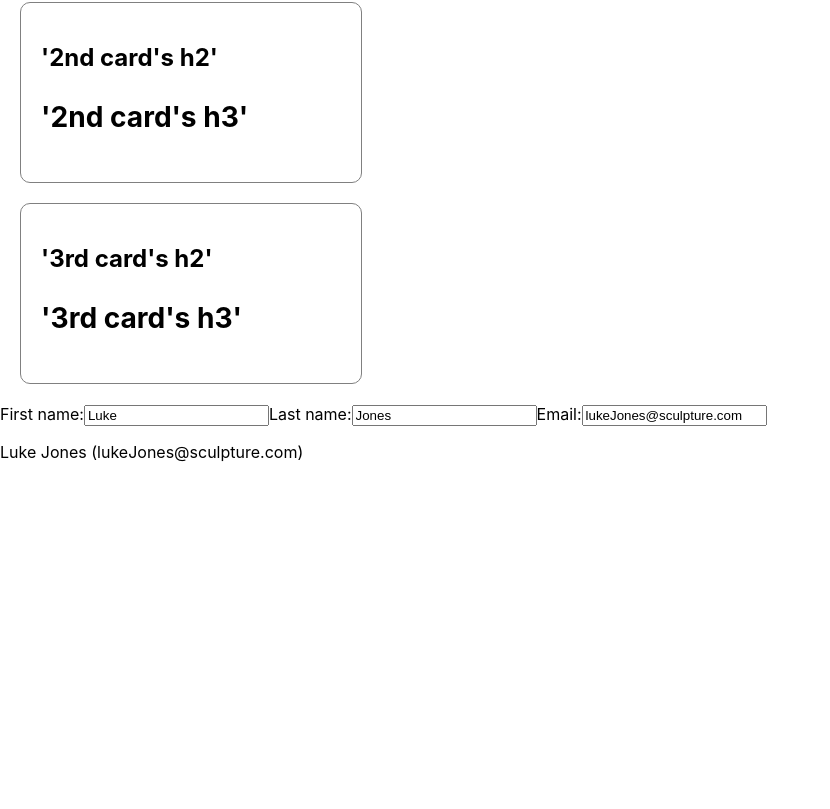
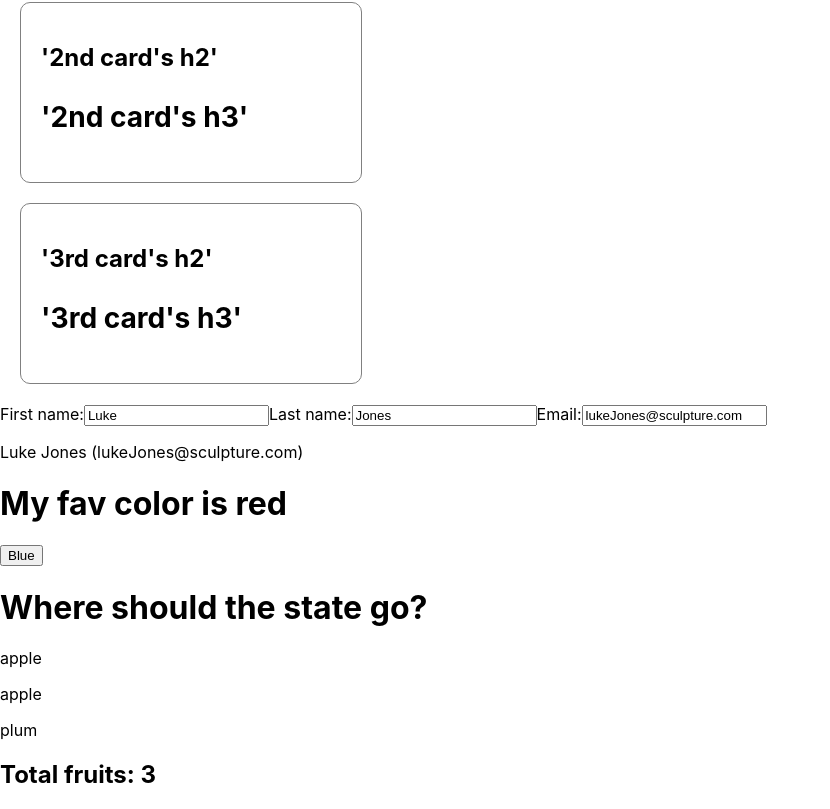
Before and after one commit to rihannas/Frontend-Projects, a React (Create React App) app in the folder Meta-Frontend/react/create_component/: page / in a window 1280 px wide. Shown: the part 621-1430 px from the top of the page, without its empty margins (0-830 px from the left). Before the commit the page ends 1099 px from the top, so only its background shows below. Built offline with nearby package versions, Linux system fonts and the light colour scheme.

Commit message:
prop drilling

```diff
--- a/Meta-Frontend/react/create_component/src/App.js
+++ b/Meta-Frontend/react/create_component/src/App.js
@@ -1,11 +1,20 @@
 // import logo from './logo.svg';
+import React from "react";
 import './App.css';
 import Header from './components/Header';
 import Main from './components/Main';
 import Sidebar from './components/Sidebar';
 import Card from './components/Card';
 import RegisterForm from './components/Form';
+import FavColor from './components/FavColor';
+import Fruits from "./components/Fruits";
+import FruitsCounter from "./components/FruitsCounter";
 function App() {
+  const [fruits] = React.useState([
+        {fruitName: 'apple', id: 1},
+        {fruitName: 'apple', id: 2},
+        {fruitName: 'plum', id: 3},
+    ]);
   return (
     <div>
       <Header name='jk' color='purple'/>
@@ -17,7 +26,16 @@
         <Card h2="3rd card's h2" h3="3rd card's h3"/>
       </div>
       <RegisterForm />
+      <FavColor/>
+
+      <div>
+      <h1>Where should the state go?</h1>
+      <Fruits fruits={fruits} />
+      <FruitsCounter fruits={fruits}/>
     </div>
+    </div>
+
+
 
     );
 }
--- /dev/null
+++ b/Meta-Frontend/react/create_component/src/components/Fruits.js
@@ -0,0 +1,13 @@
+import React from "react";
+
+function Fruits(props) {
+
+
+    return (
+        <div>
+            {props.fruits.map(f => <p key={f.id}>{f.fruitName}</p>)}
+        </div>
+    )
+}
+
+export default Fruits
--- /dev/null
+++ b/Meta-Frontend/react/create_component/src/components/FruitsCounter.js
@@ -0,0 +1,7 @@
+function FruitsCounter(props) {
+    return (
+        <h2>Total fruits: {props.fruits.length}</h2>
+    )
+}
+
+export default FruitsCounter;
```
